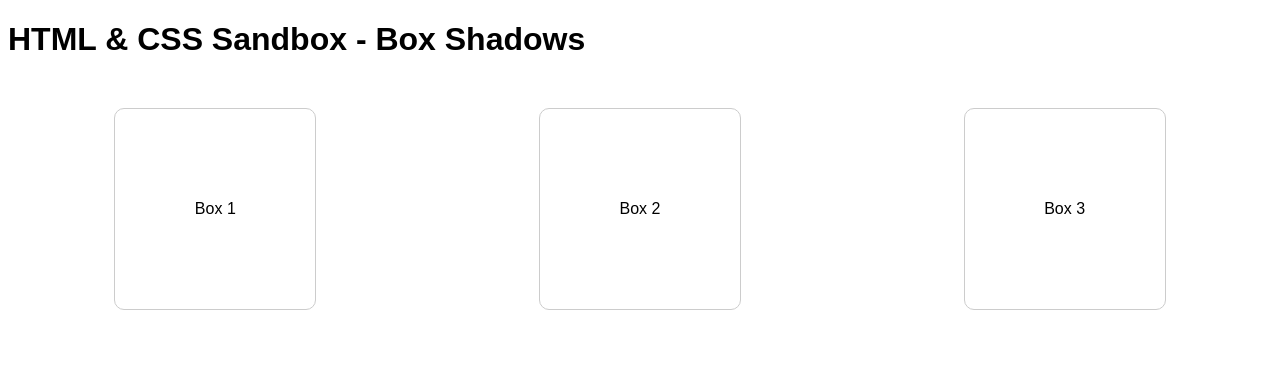
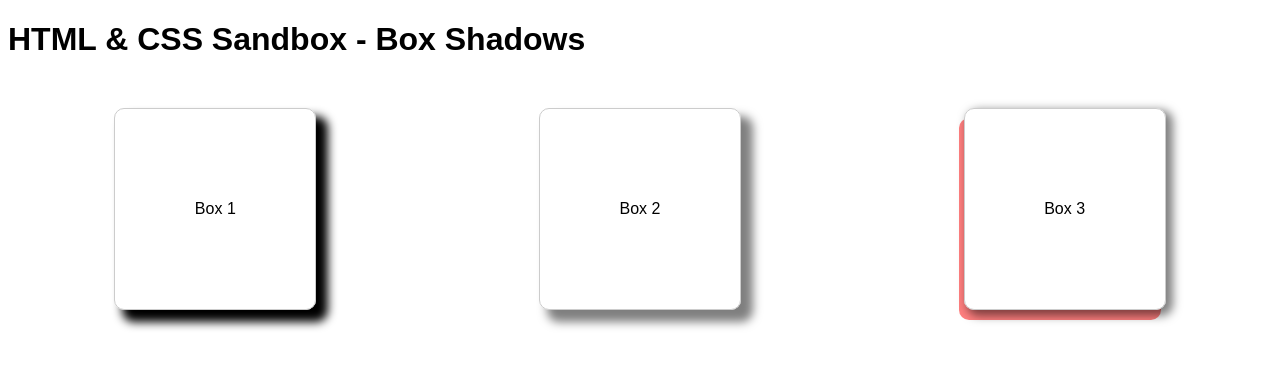
Before and after one commit to waltercoimbra/html_css_, a plain HTML site: page 05-box-model-and-positioning/08-box-shadow/index.html in a window 1280 px wide. Drawn offline with Linux system fonts and the light colour scheme.

Commit message:
Update styles.css

```diff
--- a/05-box-model-and-positioning/08-box-shadow/styles.css
+++ b/05-box-model-and-positioning/08-box-shadow/styles.css
@@ -17,3 +17,12 @@ body {
   border: 1px solid #ccc;
   border-radius: 10px;
 }
+.box-1 {
+	box-shadow: 10px 10px 10px 2px #000;
+}
+.box-2 {
+	box-shadow: 10px 10px 10px 2px rgb(0,0,0,0.5);
+}
+.box-3 {
+	box-shadow:5px 4px 10px 2px rgb(0,0,0,0.5),-5px 10px  rgb(255,0,0,0.5);
+}
```
